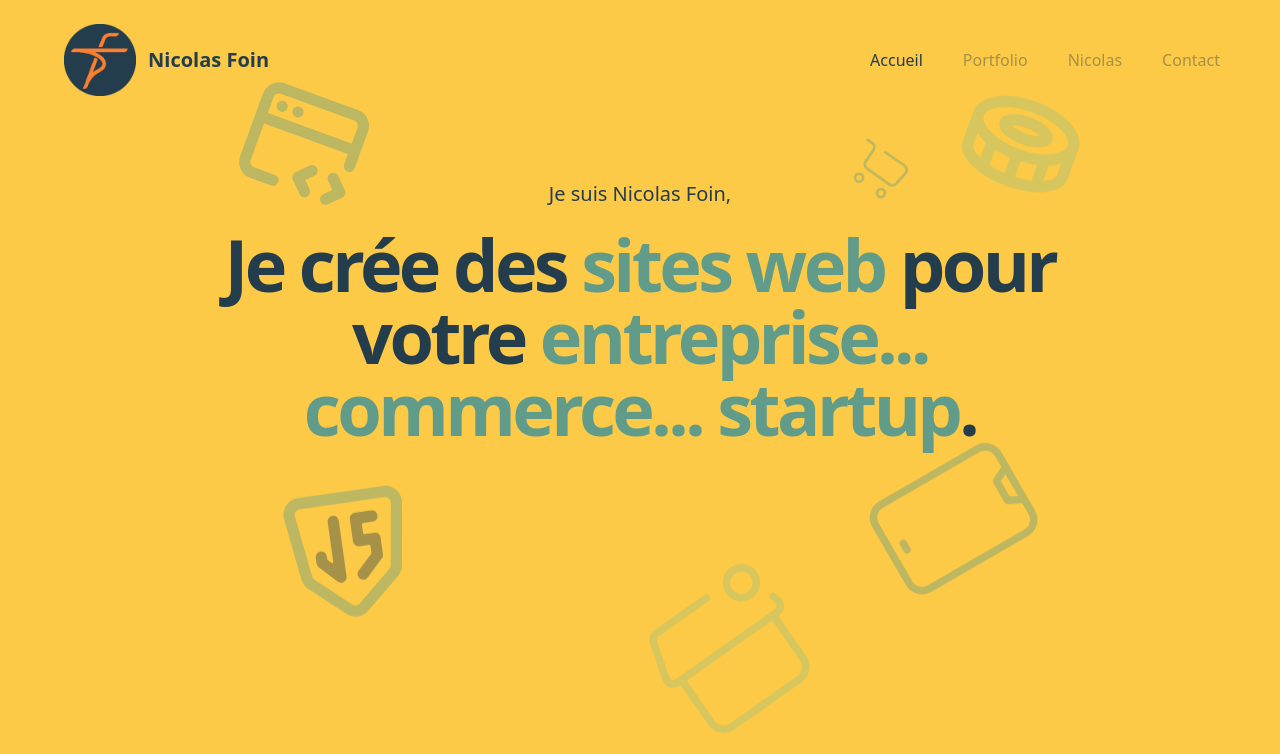
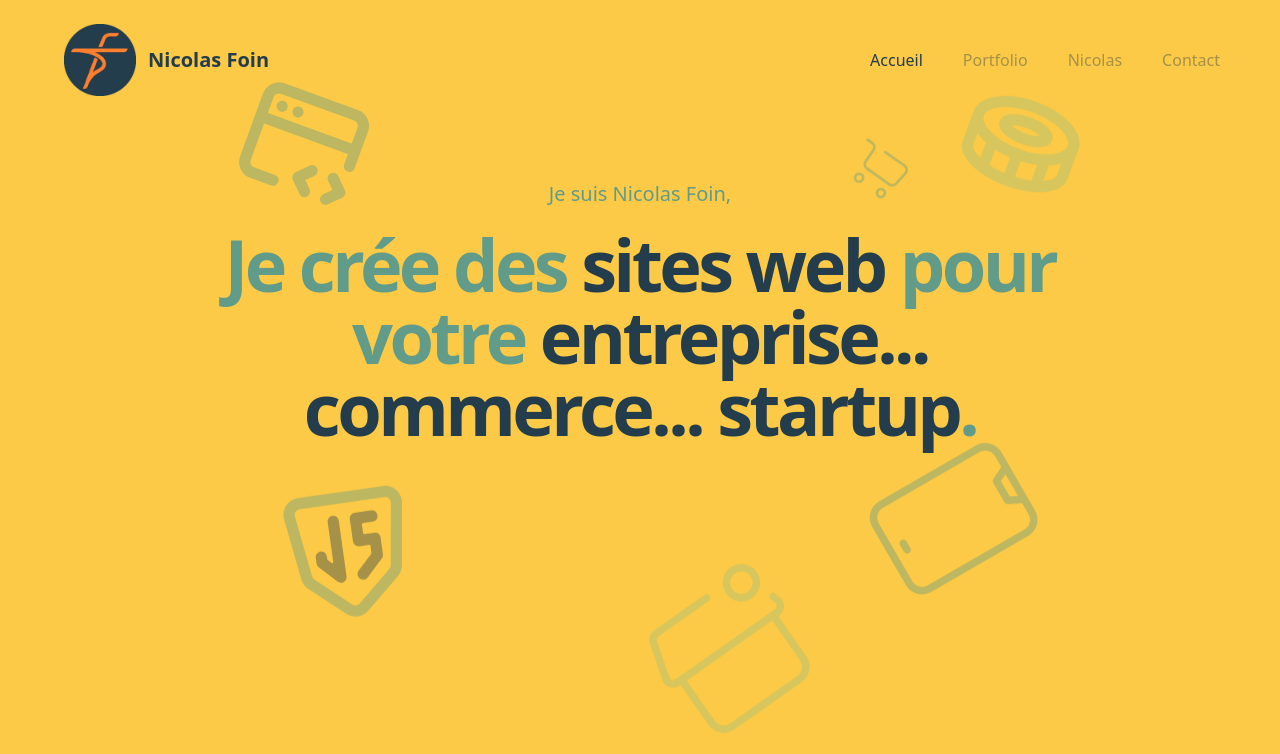
Before and after one commit to NicolasF-N7/rebranded_portfolio, a Next.js app: page / in a window 1280 px wide. Shown: the top 754 px of the page. Built offline with nearby package versions, Linux system fonts and the light colour scheme.

Commit message:
Finished yellow theme N swiper integ

```diff
--- a/src/components/portfolio/portfolio_slide.tsx
+++ b/src/components/portfolio/portfolio_slide.tsx
@@ -54,7 +54,7 @@ const PortfolioSlide = ({project_data} : {project_data: ProjectDataType}) => {
               {/*Tech stack + github*/}
               <div className="lg:mt-6 flex flex-wrap items-start">
                 {project_data.tech_stack.map((techno, index) => (
-                  <span className="text-xs text-charcoal font-semibold p-2 rounded-md mr-2 mb-2 bg-olivine whitespace-no-wrap">{techno}</span>
+                  <div className="text-xs text-black font-semibold p-2 rounded-md mr-2 mb-2 bg-zomp hover:bg-olivine whitespace-no-wrap">{techno}</div>
                 ))}
 
 
@@ -71,7 +71,7 @@ const PortfolioSlide = ({project_data} : {project_data: ProjectDataType}) => {
               </div>
 
               {/*Description*/}
-              <div className="p-4 lg:px-8 bg-softZomp text-black">
+              <div className="p-4 lg:px-8 bg-charcoal text-white">
                 <h2 className="text-center font-bold text-xl">Le projet</h2>
                 <p className="text-left">{project_data.proj_desc}</p>
               </div>
--- a/src/components/services/hero.tsx
+++ b/src/components/services/hero.tsx
@@ -4,13 +4,13 @@ function Hero() {
   return (
     <>
       <div
-        className="text-charcoal relative heroElem w-full pt-20 pb-40 m-auto flex justify-center text-center flex-col items-center z-1"
+        className="text-zomp relative heroElem w-full pt-20 pb-40 m-auto flex justify-center text-center flex-col items-center z-1"
         style={{ maxWidth: "1200px" }}
       >
         <p className="text-xl mb-5">Je suis Nicolas Foin,</p>
         <h1 className="heroTitle inline-block max-w-2xl lg:max-w-4xl  w-auto relative text-5xl md:text-6xl lg:text-7xl tracking-tighter mb-10 font-bold">
-          Je crée des <span className="heroShiny1 text-zomp">sites web</span> pour votre{" "}
-          <span className="heroShiny2 text-zomp">entreprise... commerce... startup</span>.
+          Je crée des <span className="heroShiny1 text-charcoal">sites web</span> pour votre{" "}
+          <span className="heroShiny2 text-charcoal">entreprise... commerce... startup</span>.
           <img
             className="sqD w-16 top-[-45%] right-[20%] sm:top-[-90px] sm:right-[20%] opacity-40"
             style={{ animationDelay: "0.1s"}}
```
